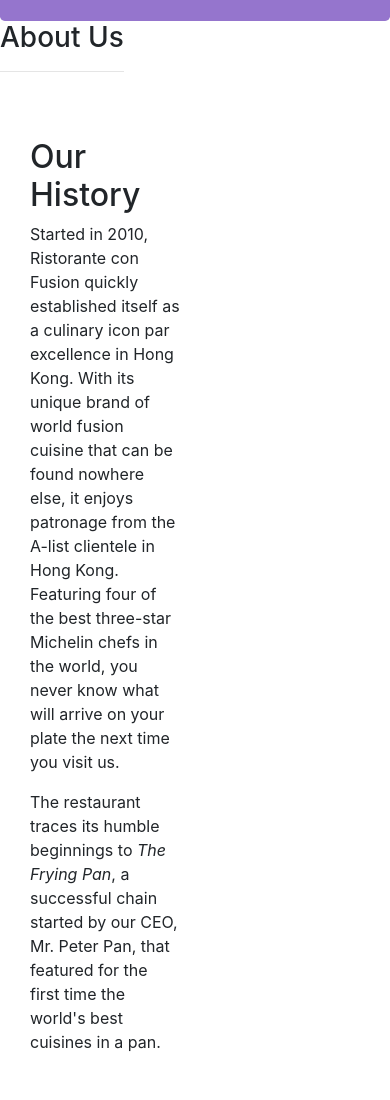
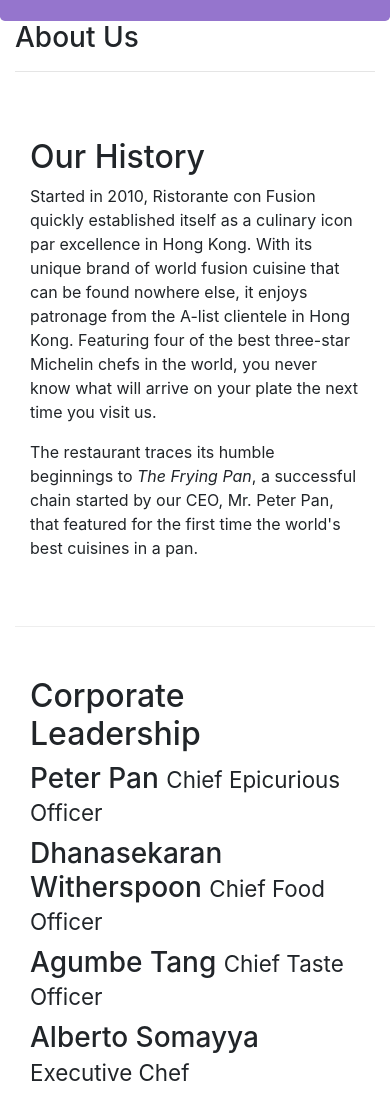
Before and after one commit to omkarjsaraf/conFusion, a website: page aboutus.html in a window 390 px wide. Shown: the part 360-1460 px from the top of the page. Drawn offline with nearby package versions, Linux system fonts and the light colour scheme.

Commit message:
Updated : Assignment 1

```diff
--- a/aboutus.html
+++ b/aboutus.html
@@ -32,14 +32,14 @@
 
     <div class="container">
         <div class="row">
-            <div>
+            <div class="col-12">
                <h3>About Us</h3>
                <hr>
             </div>
         </div>
 
         <div class="row row-content align-items-center">
-            <div class="col-6">
+            <div class="col-sm-6">
                 <h2>Our History</h2>
                 <p>Started in 2010, Ristorante con Fusion quickly established itself as a culinary icon par excellence in Hong Kong. With its unique brand of world fusion cuisine that can be found nowhere else, it enjoys patronage from the A-list clientele in Hong Kong.  Featuring four of the best three-star Michelin chefs in the world, you never know what will arrive on your plate the next time you visit us.</p>
                 <p>The restaurant traces its humble beginnings to <em>The Frying Pan</em>, a successful chain started by our CEO, Mr. Peter Pan, that featured for the first time the world's best cuisines in a pan.</p>
@@ -50,7 +50,7 @@
 
 
         <div class="row row-content align-items-center">
-            <div>
+            <div class="col-12">
                 <h2>Corporate Leadership</h2>
                 <h3>Peter Pan <small>Chief Epicurious Officer</small></h3>
                 <p class="d-none d-sm-block">Our CEO, Peter, credits his hardworking East Asian immigrant parents who undertook the arduous journey to the shores of America with the intention of giving their children the best future. His mother's wizardy in the kitchen whipping up the tastiest dishes with whatever is available inexpensively at the supermarket, was his first inspiration to create the fusion cuisines for which <em>The Frying Pan</em> became well known. He brings his zeal for fusion cuisines to this restaurant, pioneering cross-cultural culinary connections.</p>
@@ -106,7 +106,10 @@
            </div>
         </div>
     </footer>
-
+        <!-- jQuery first, then Popper.js, then Bootstrap JS. -->
+        <script src="node_modules/jquery/dist/jquery.slim.min.js"></script>
+        <script src="node_modules/popper.js/dist/umd/popper.min.js"></script>
+        <script src="node_modules/bootstrap/dist/js/bootstrap.min.js"></script>
 </body>
 
 </html>
```
